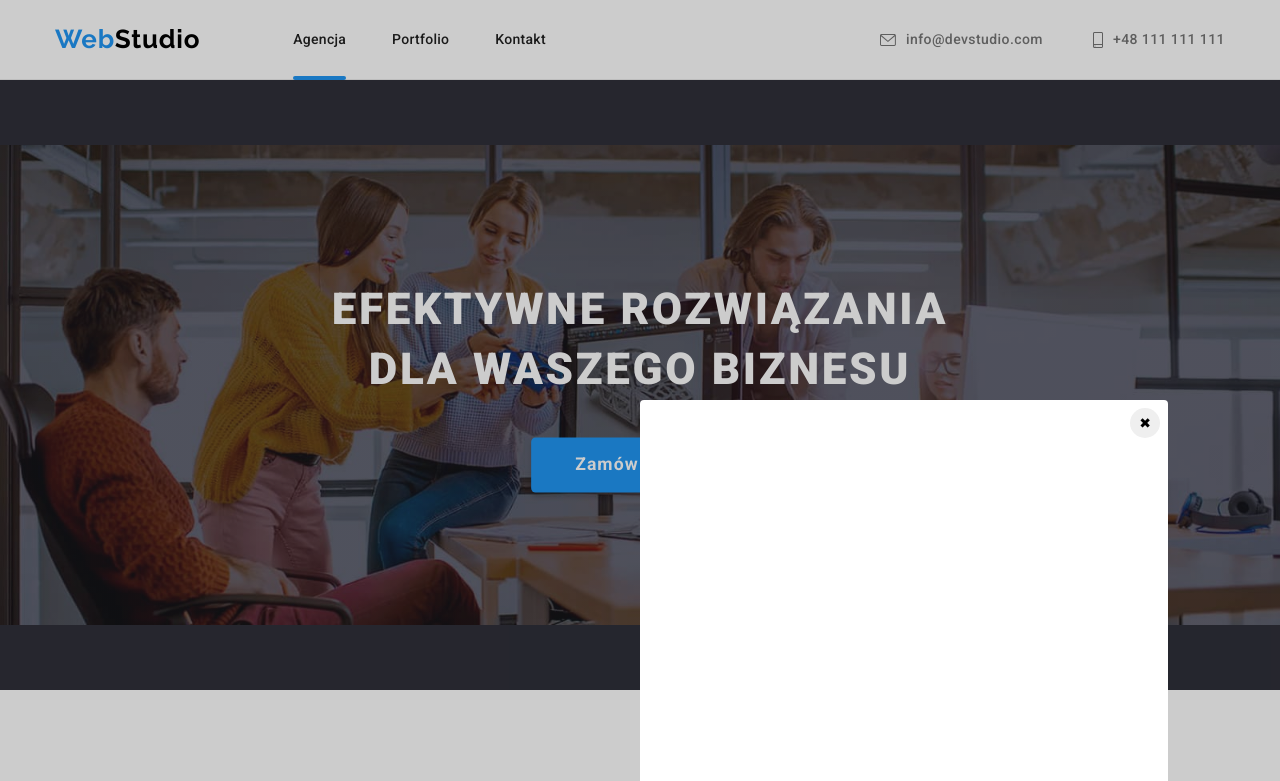
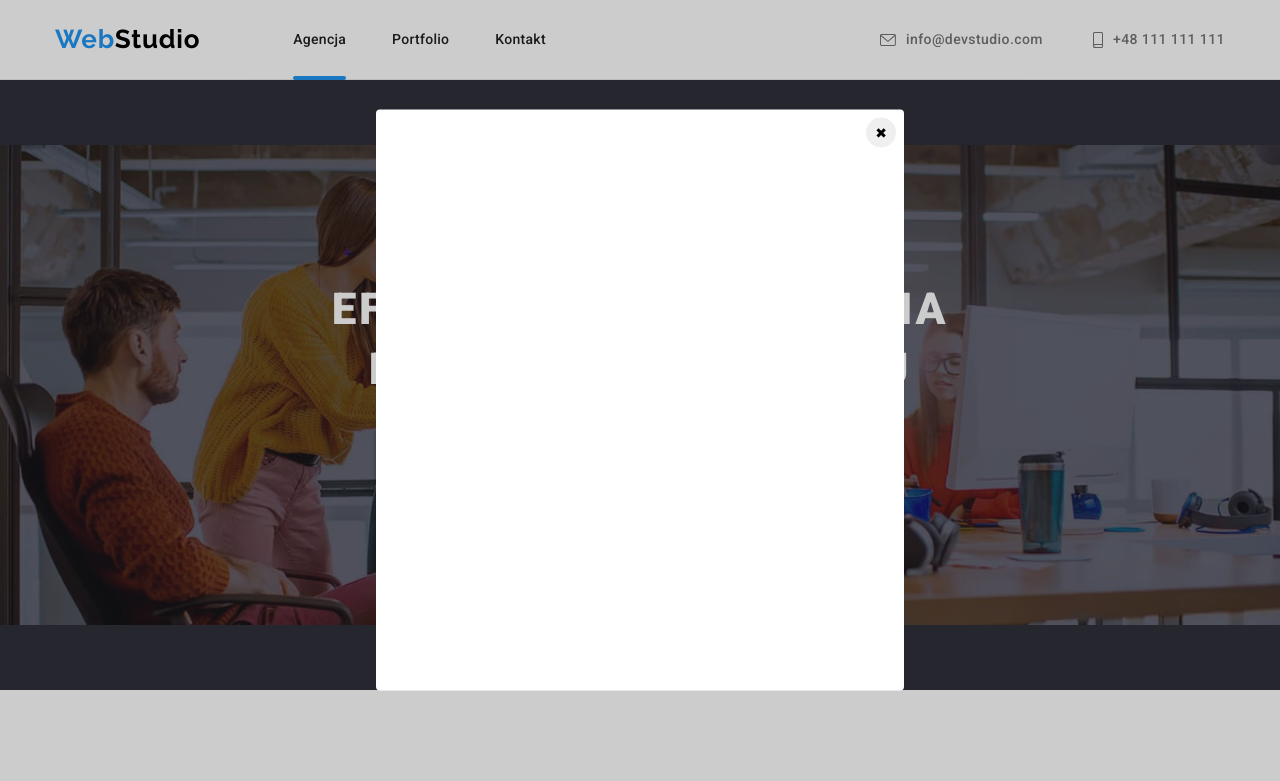
Before and after one commit to TomaszDre/goit-markup-hw-05, a plain HTML site: page index.html in a window 1280 px wide. Both pictures are taken after a click on the button "Zamów usługę". Shown: the top 781 px of the page. Drawn offline with nearby package versions, Linux system fonts and the light colour scheme; files whose address does not match are found by name.

Commit message:
fixed modal again

```diff
--- a/css/style.css
+++ b/css/style.css
@@ -801,7 +801,7 @@ icon-group5
     top: 50%;
     left: 50%;
     border-radius: 4px;
-    transform: translate(-50%, -50%), scale(1);
+    transform: translate(-50%, -50%) scale(1);
     transition: transform 0.6s ease-in;
 
 }
```
